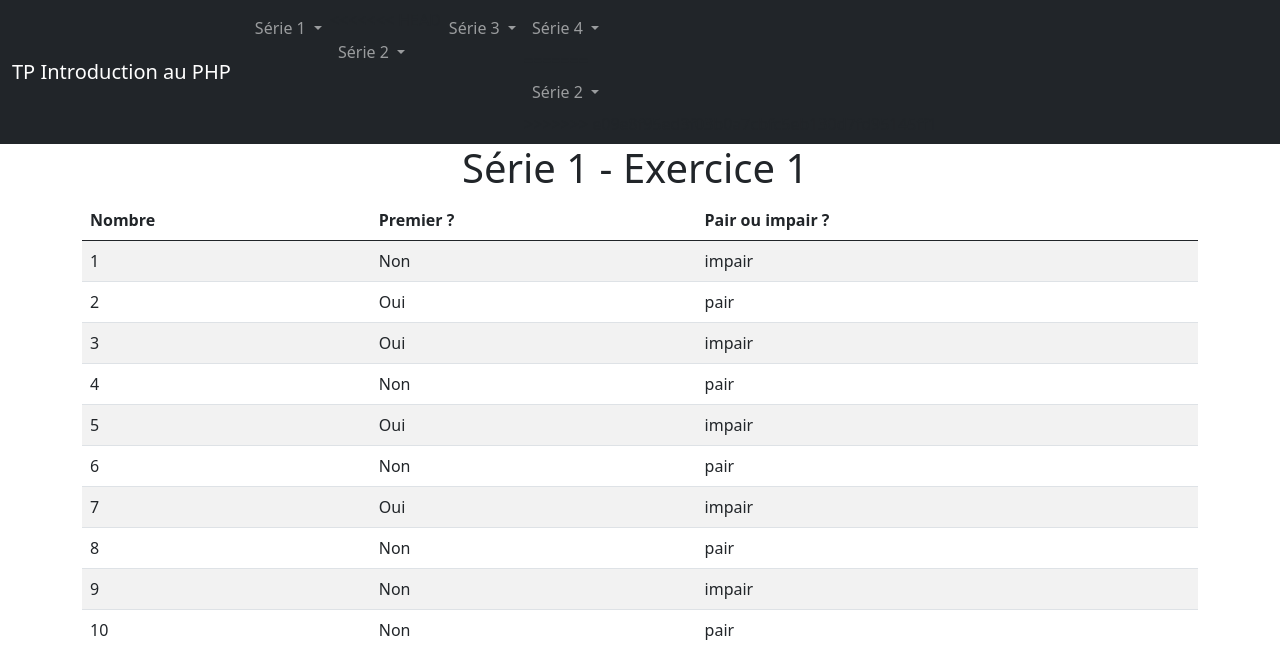
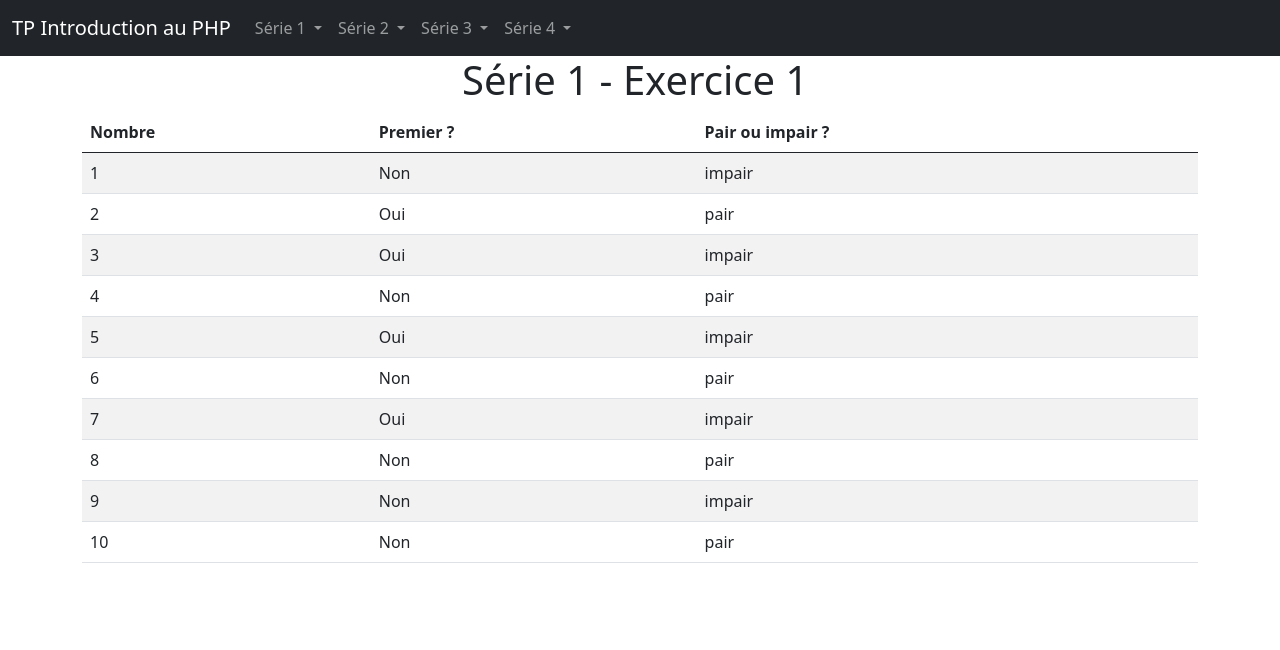
Before and after one commit to arthurmadecprevost/tp-intro-php, a PHP site: page /intro_php/serie1/exercice1.php in a window 1280 px wide. Shown: the top 650 px of the page. Run offline with PHP 8.4, Linux system fonts and the light colour scheme.

Commit message:
Serie 3 exo 1

```diff
--- a/template/header.php
+++ b/template/header.php
@@ -23,7 +23,6 @@
                 </ul>
             </li>
             <li class="nav-item dropdown">
-<<<<<<< HEAD
                 <a class="nav-link dropdown-toggle" href="#" id="navbarDarkDropdownMenuLink" role="button" data-bs-toggle="dropdown" aria-expanded="false">
                     Série 2
                 </a>
@@ -55,17 +54,6 @@
                     <li><a class="dropdown-item" href="<?= $URL_base ?>/serie4/exercice3.php">Exercice 3</a></li>
                     <li><a class="dropdown-item" href="<?= $URL_base ?>/serie4/exercice4.php">Exercice 4</a></li>
                 </ul>
-=======
-            <a class="nav-link dropdown-toggle" href="#" id="navbarDarkDropdownMenuLink" role="button" data-bs-toggle="dropdown" aria-expanded="false">
-                Série 2
-            </a>
-            <ul class="dropdown-menu dropdown-menu-dark" aria-labelledby="navbarDarkDropdownMenuLink">
-                <li><a class="dropdown-item" href="<?= $URL_base ?>/serie2/exercice1.php">Exercice 1</a></li>
-                <li><a class="dropdown-item" href="#">Exercice 2</a></li>
-                <li><a class="dropdown-item" href="#">Exercice 3</a></li>
-                <li><a class="dropdown-item" href="#">Exercice 4</a></li>
-            </ul>
->>>>>>> e09e8f95ed3f03b0a7cbfc5eb130d7fd95145ff1
             </li>
         </ul>
         </div>
```
